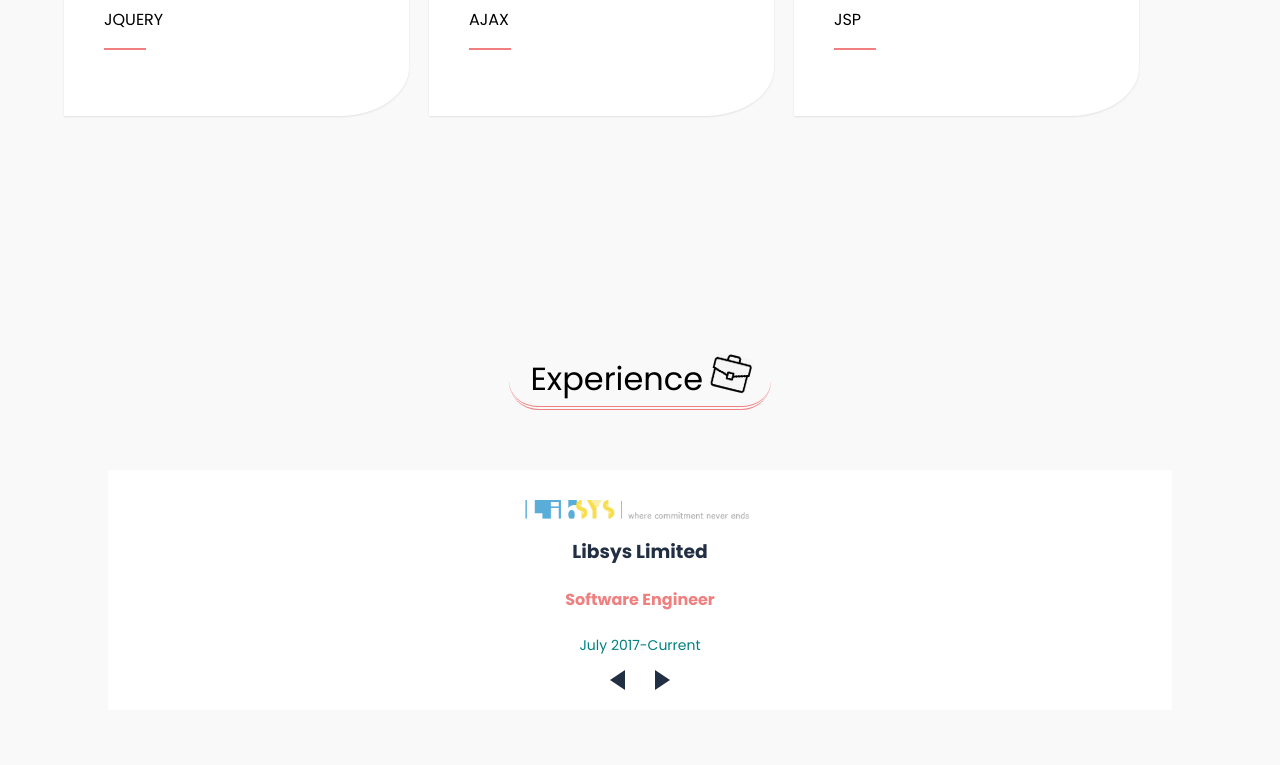
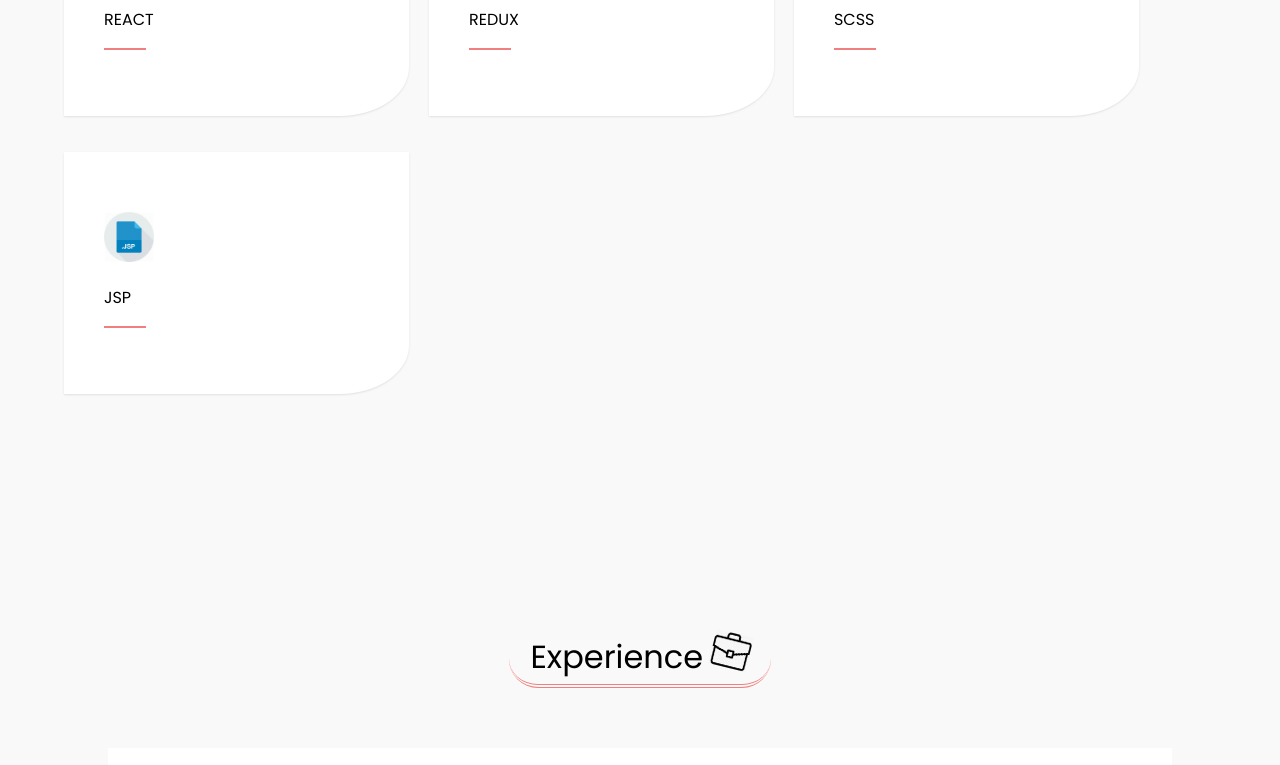
Before and after one commit to Pooja22singh/PoojaSingh, a plain HTML site: page index.html in a window 1280 px wide. Shown: the part 3345-4110 px from the top of the page. Drawn offline with nearby package versions, Linux system fonts and the light colour scheme.

Commit message:
Update index.html

```diff
--- a/index.html
+++ b/index.html
@@ -125,12 +125,11 @@
                 <div><i class="ionic ion-social-html5 color-6"></i><p>HTML5</p><hr></div>
                 <div><i class="ionic ion-social-css3 color-6"></i><p>CSS3</p><hr></div>
                 <div><i class="ionic ion-social-javascript color-6"></i><p>JAVASCRIPT</p><hr></div>
-                <div><img src="./res/jquery.png"/><p>JQUERY</p><hr></div>
-                <div><img src="./res/ajax.png"/><p>AJAX</p><hr></div>
+                <div><img src="./res/react.png"/><p>REACT</p><hr></div>
+                <div><img src="./res/redux.png"/><p>REDUX</p><hr></div>
+                <div><img src="./res/scss.png"/><p>SCSS</p><hr></div>
                 <div><img src="./res/jsp.png"/><p>JSP</p><hr></div>
-
-
-                </div>
+            </div>
 
 
             </div>
```
